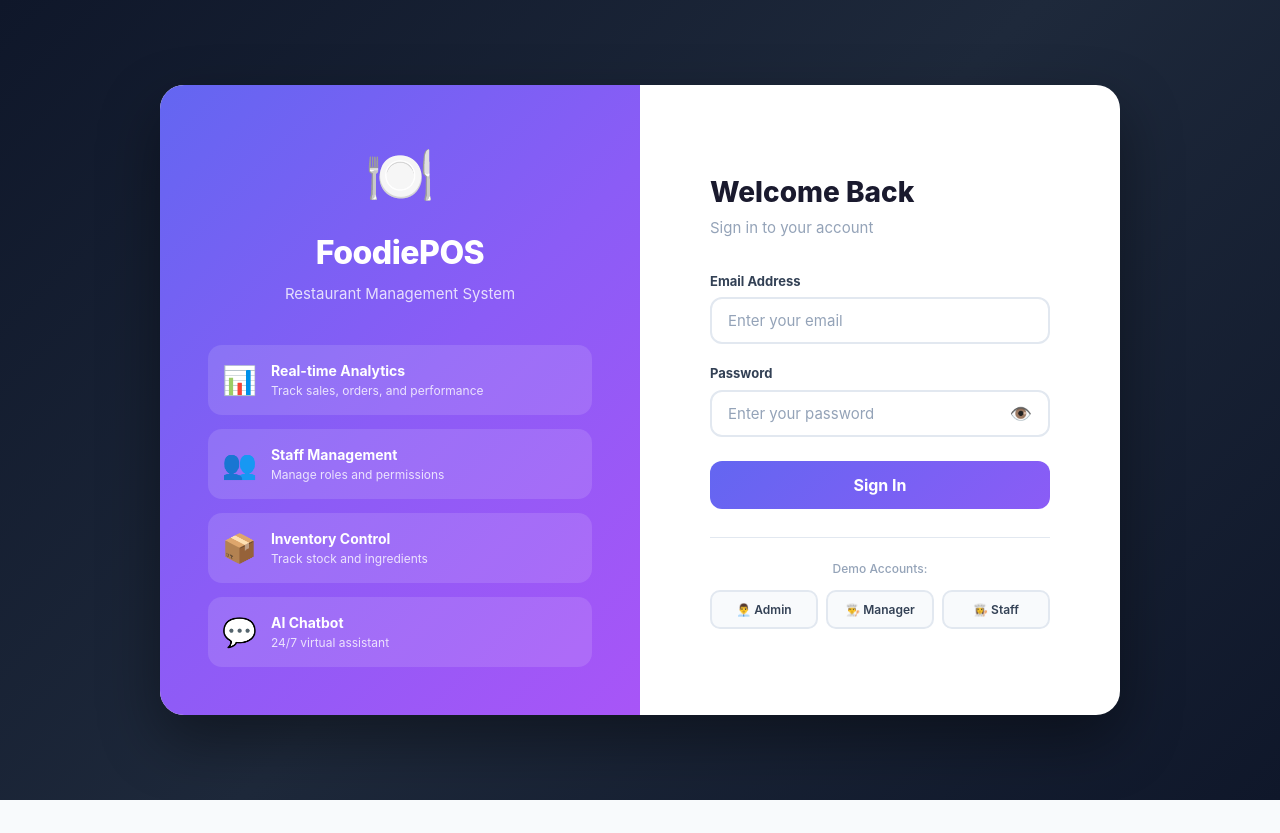
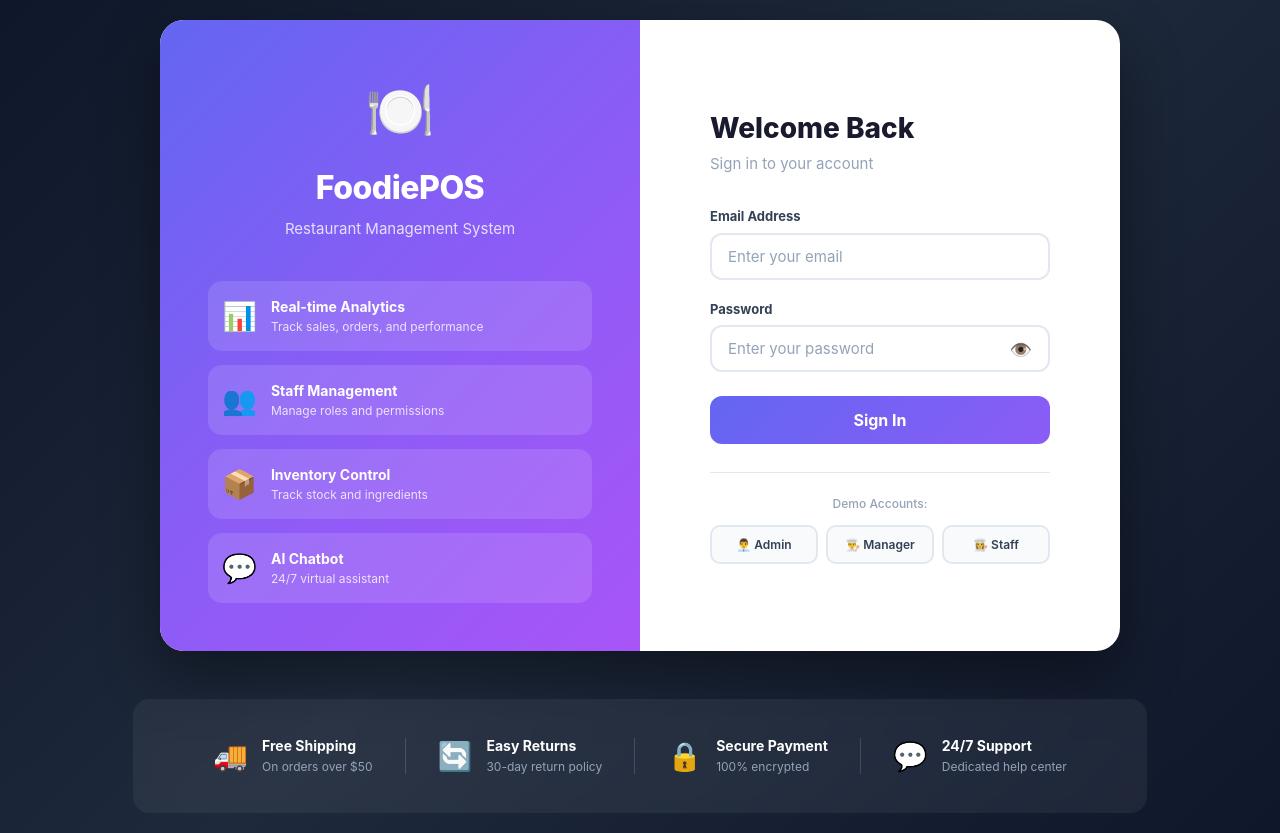
Before and after one commit to Sushantmg/Foodie, a React (Vite) app: page / in a window 1280 px wide. Before the commit the page ends 800 px from the top, so only its background shows below. Built offline with nearby package versions, Linux system fonts and the light colour scheme.

Commit message:
Add Meat & Dairy categories, add trust bar to Login page with proper padding

```diff
--- a/src/data/menuData.js
+++ b/src/data/menuData.js
@@ -13,6 +13,17 @@ export const menuData = [
   { id: 10, name: "BBQ Ribs", category: "Main Course", price: 22.99, cost: 9.00, image: "🍖", description: "Slow-cooked pork ribs with BBQ glaze", available: true, prepTime: 30, stock: 15 },
   { id: 11, name: "Mushroom Risotto", category: "Main Course", price: 16.99, cost: 4.00, image: "🍄", description: "Creamy arborio rice with wild mushrooms", available: true, prepTime: 22, stock: 25 },
   { id: 12, name: "Fish & Chips", category: "Main Course", price: 13.99, cost: 4.20, image: "🐟", description: "Beer-battered cod with crispy fries", available: true, prepTime: 15, stock: 30 },
+  // Meat
+  { id: 25, name: "Grilled Lamb Chops", category: "Meat", price: 26.99, cost: 11.00, image: "🍖", description: "Herb-crusted lamb chops with rosemary jus", available: true, prepTime: 25, stock: 20 },
+  { id: 26, name: "Chicken Tikka", category: "Meat", price: 15.99, cost: 5.50, image: "🍗", description: "Tandoori spiced chicken with mint chutney", available: true, prepTime: 18, stock: 30 },
+  { id: 27, name: "Pulled Pork Sandwich", category: "Meat", price: 14.49, cost: 4.80, image: "🥪", description: "Slow-smoked pulled pork with coleslaw", available: true, prepTime: 10, stock: 25 },
+  { id: 28, name: "Beef Tacos", category: "Meat", price: 12.99, cost: 4.00, image: "🌮", description: "Seasoned ground beef with salsa and guacamole", available: true, prepTime: 12, stock: 35 },
+  { id: 29, name: "Duck Confit", category: "Meat", price: 28.99, cost: 12.00, image: "🦆", description: "Crispy duck leg with orange glaze and potatoes", available: true, prepTime: 30, stock: 12 },
+  // Dairy
+  { id: 30, name: "Mac & Cheese", category: "Dairy", price: 10.99, cost: 3.00, image: "🧀", description: "Creamy three-cheese baked macaroni", available: true, prepTime: 15, stock: 40 },
+  { id: 31, name: "Greek Yogurt Parfait", category: "Dairy", price: 7.49, cost: 2.00, image: "🥣", description: "Layered yogurt with granola and fresh berries", available: true, prepTime: 5, stock: 45 },
+  { id: 32, name: "Mozzarella Sticks", category: "Dairy", price: 8.99, cost: 2.50, image: "🧈", description: "Crispy fried mozzarella with marinara dip", available: true, prepTime: 8, stock: 35 },
+  { id: 33, name: "Ricotta Pancakes", category: "Dairy", price: 9.49, cost: 2.20, image: "🥞", description: "Fluffy ricotta pancakes with maple syrup", available: true, prepTime: 10, stock: 30 },
   // Desserts
   { id: 13, name: "Tiramisu", category: "Desserts", price: 8.99, cost: 2.80, image: "🍰", description: "Classic Italian coffee-flavored dessert", available: true, prepTime: 5, stock: 20 },
   { id: 14, name: "Chocolate Lava Cake", category: "Desserts", price: 9.99, cost: 3.00, image: "🍫", description: "Warm chocolate cake with molten center", available: true, prepTime: 15, stock: 20 },
@@ -29,7 +40,7 @@ export const menuData = [
   { id: 24, name: "Hot Chocolate", category: "Beverages", price: 3.99, cost: 0.70, image: "☕", description: "Rich cocoa with whipped cream", available: true, prepTime: 3, stock: 50 },
 ];
 
-export const categories = ["All", "Appetizers", "Main Course", "Desserts", "Beverages"];
+export const categories = ["All", "Appetizers", "Main Course", "Meat", "Dairy", "Desserts", "Beverages"];
 
 export const modifiers = [
   { id: "m1", name: "Extra Cheese", price: 1.50 },
--- a/src/pages/Login.css
+++ b/src/pages/Login.css
@@ -1,10 +1,12 @@
 .login-page {
   min-height: 100vh;
   display: flex;
+  flex-direction: column;
   align-items: center;
   justify-content: center;
   background: linear-gradient(135deg, #0f172a 0%, #1e293b 50%, #0f172a 100%);
   padding: 20px;
+  gap: 24px;
 }
 
 .login-container {
@@ -233,6 +235,48 @@
   color: #6366f1;
 }
 
+.trust-bar {
+  display: flex;
+  justify-content: center;
+  align-items: center;
+  gap: 0;
+  padding: 28px 48px;
+  margin-top: 24px;
+  background: rgba(255, 255, 255, 0.06);
+  border-radius: 16px;
+  backdrop-filter: blur(8px);
+}
+
+.trust-item {
+  display: flex;
+  align-items: center;
+  gap: 14px;
+  padding: 8px 32px;
+}
+
+.trust-icon {
+  font-size: 28px;
+}
+
+.trust-text strong {
+  display: block;
+  font-size: 14px;
+  color: white;
+  font-weight: 700;
+}
+
+.trust-text p {
+  font-size: 12px;
+  color: #94a3b8;
+  margin-top: 2px;
+}
+
+.trust-divider {
+  width: 1px;
+  height: 36px;
+  background: rgba(255, 255, 255, 0.15);
+}
+
 @media (max-width: 768px) {
   .login-container {
     flex-direction: column;
@@ -250,4 +294,18 @@
   .login-right {
     padding: 32px;
   }
+
+  .trust-bar {
+    flex-wrap: wrap;
+    gap: 12px;
+    padding: 20px 24px;
+  }
+
+  .trust-item {
+    padding: 8px 16px;
+  }
+
+  .trust-divider {
+    display: none;
+  }
 }
--- a/src/pages/Login.jsx
+++ b/src/pages/Login.jsx
@@ -124,6 +124,40 @@ export default function Login() {
           </form>
         </div>
       </div>
+
+      <div className="trust-bar">
+        <div className="trust-item">
+          <span className="trust-icon">🚚</span>
+          <div className="trust-text">
+            <strong>Free Shipping</strong>
+            <p>On orders over $50</p>
+          </div>
+        </div>
+        <div className="trust-divider" />
+        <div className="trust-item">
+          <span className="trust-icon">🔄</span>
+          <div className="trust-text">
+            <strong>Easy Returns</strong>
+            <p>30-day return policy</p>
+          </div>
+        </div>
+        <div className="trust-divider" />
+        <div className="trust-item">
+          <span className="trust-icon">🔒</span>
+          <div className="trust-text">
+            <strong>Secure Payment</strong>
+            <p>100% encrypted</p>
+          </div>
+        </div>
+        <div className="trust-divider" />
+        <div className="trust-item">
+          <span className="trust-icon">💬</span>
+          <div className="trust-text">
+            <strong>24/7 Support</strong>
+            <p>Dedicated help center</p>
+          </div>
+        </div>
+      </div>
     </div>
   );
 }
--- a/src/pages/POS.jsx
+++ b/src/pages/POS.jsx
@@ -24,7 +24,7 @@ export default function POS() {
   const [phoneSearch, setPhoneSearch] = useState("");
   const [foundCustomer, setFoundCustomer] = useState(null);
 
-  const categories = ["All", "Appetizers", "Main Course", "Desserts", "Beverages"];
+  const categories = ["All", "Appetizers", "Main Course", "Meat", "Dairy", "Desserts", "Beverages"];
 
   const currentTable = tables.find((t) => t.number === tableNumber);
   const isCurrentTableOccupied = orderType === "dine-in" && currentTable?.status === "occupied";
```
